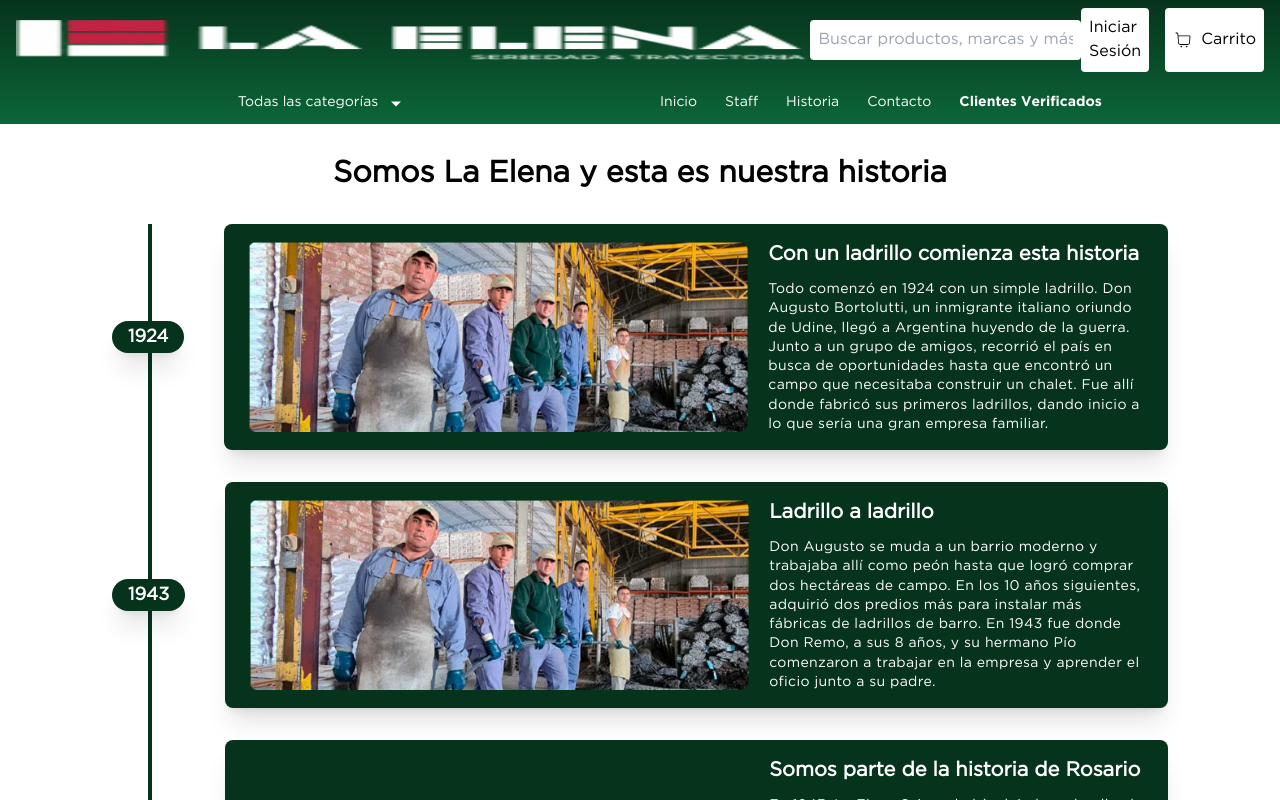
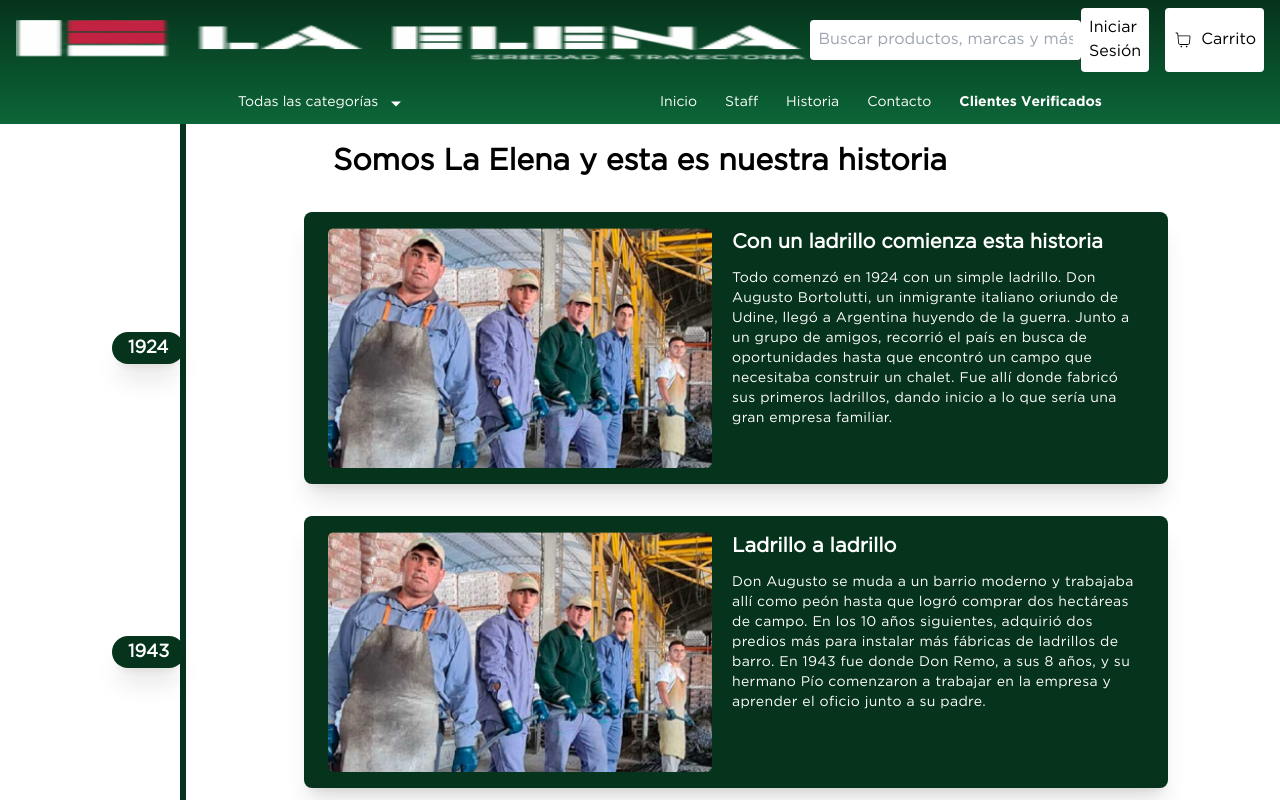
Before and after one commit to montenegrog27/LaElenaNext, a Next.js app: page /history in a window 1280 px wide. Shown: the top 800 px of the page. Built offline with nearby package versions, Linux system fonts and the light colour scheme; no server answers.

Commit message:
seccion historia

```diff
--- a/src/app/history/page.js
+++ b/src/app/history/page.js
@@ -1,4 +1,3 @@
-// import HistorySection from "@/components/HistorySection";
 "use client";
 import FooterWeb from "@/components/FooterWeb";
 import Image from "next/image";
@@ -69,36 +68,41 @@ Mirando hacia el futuro, La Elena S.A. continúa innovando y creciendo. Actualme
 function History() {
   return (
     <>
-      <div className="container mx-auto px-4 py-8">
-        <h1 className="text-3xl font-bold mb-8 text-center">
-          Somos La Elena y esta es nuestra historia
-        </h1>
-        <div className="relative wrap overflow-hidden px-24 h-full">
+      <div className="container mx-auto px-4 my-36 w-full">
+        <div className="relative z-20">
+          <h1 className="text-lg md:text-3xl font-bold mb-8 text-center bg-white md:bg-transparent z-11 border-4 border-VerdeOscuro rounded-xl md:border-0">
+            Somos La Elena y esta es nuestra historia
+          </h1>
+        </div>
+        <div className="relative wrap overflow-hidden px-0 md:px-24 h-full w-full ">
           <div
             id="raya"
-            className="border-2 absolute  border-VerdeOscuro h-full ml-9"
+            className="fixed top-0 bottom-0 left-40 md:left-58 w-1.5 bg-VerdeOscuro -ml-1 md:ml-5 z-0"
           ></div>
           {timelineData.map((milestone, index) => (
             <div
               key={milestone.id}
-              className="mb-8 flex justify-start items-center w-full flex-row gap-10"
+              className="mb-8 flex justify-start items-center w-full flex-col md:flex-row gap-10  "
             >
               {/* <div className="order-1 "></div> */}
-              <div className="z-20 flex items-center order-1  bg-VerdeOscuro shadow-xl w-8 h-8 rounded-full min-w-fit p-2">
-                <h1 className="mx-auto font-semibold text-lg px-2 text-white">
+              <div className="z-6 flex items-center order-1  bg-VerdeOscuro shadow-xl w-4 h-6 md:w-8 md:h-8 rounded-full min-w-fit p-2 absolute">
+                <h1 className="mx-auto font-semibold text-BodyMobile md:text-lg px-2 text-white">
                   {milestone.date}
                 </h1>
               </div>
-              <div className="order-1 flex justify-center items-center gap-5 px-6 py-4 rounded-lg shadow-xl bg-VerdeOscuro text-white ">
+              <div className="order-1 flex flex-col md:flex-row justify-center items-center md:items-start gap-5 px-4 md:px-6 py-4 rounded-lg shadow-xl bg-VerdeOscuro text-white md:ml-48 z-10 mt-10 md:mt-0">
                 <Image
                   src={milestone.image}
                   width={500}
                   height={450}
                   alt="imageHistory"
+                  className="object-cover w-64 md:w-96 h-36 md:h-60 rounded-md"
                 />
                 <div>
-                  <h3 className="mb-3 font-bold text-xl">{milestone.title}</h3>
-                  <p className="text-sm leading-snug tracking-wide text-opacity-100">
+                  <h3 className="mb-3 font-bold text-TitulosXSMobile md:text-xl">
+                    {milestone.title}
+                  </h3>
+                  <p className="text-xs md:text-sm leading-snug tracking-wide text-opacity-100">
                     {milestone.description}
                   </p>
                 </div>
--- a/src/components/FooterWeb.js
+++ b/src/components/FooterWeb.js
@@ -8,7 +8,7 @@ import Image from "next/image";
 
 function FooterWeb() {
   return (
-    <footer className="bg-VerdeFooterGradiente text-white p-5 lg:p-10">
+    <footer className="w-full py-4 z-10 relative bg-VerdeFooterGradiente text-white -bottom-10 p-5 lg:p-10 ">
       <div className="container mx-auto flex flex-col md:flex-row justify-between items-start space-y-8 md:space-y-0 md:space-x-8">
         <div className="flex items-center justify-center md:justify-start">
           <Image src={logo} alt="logo" width={150} height={150} />
--- a/src/components/Navbar.js
+++ b/src/components/Navbar.js
@@ -15,7 +15,7 @@ const Navbar = () => {
   const [isMenuOpen, setIsMenuOpen] = useState(false);
 
   return (
-    <nav className="bg-VerdeNavbarradiente text-white px-2 md:px-4 py-2">
+    <nav className="bg-VerdeNavbarradiente text-white px-2 md:px-4 py-2 fixed top-0 w-full z-50">
       <div className="container mx-auto flex justify-between items-center">
         <Image
           src={logo}
```
